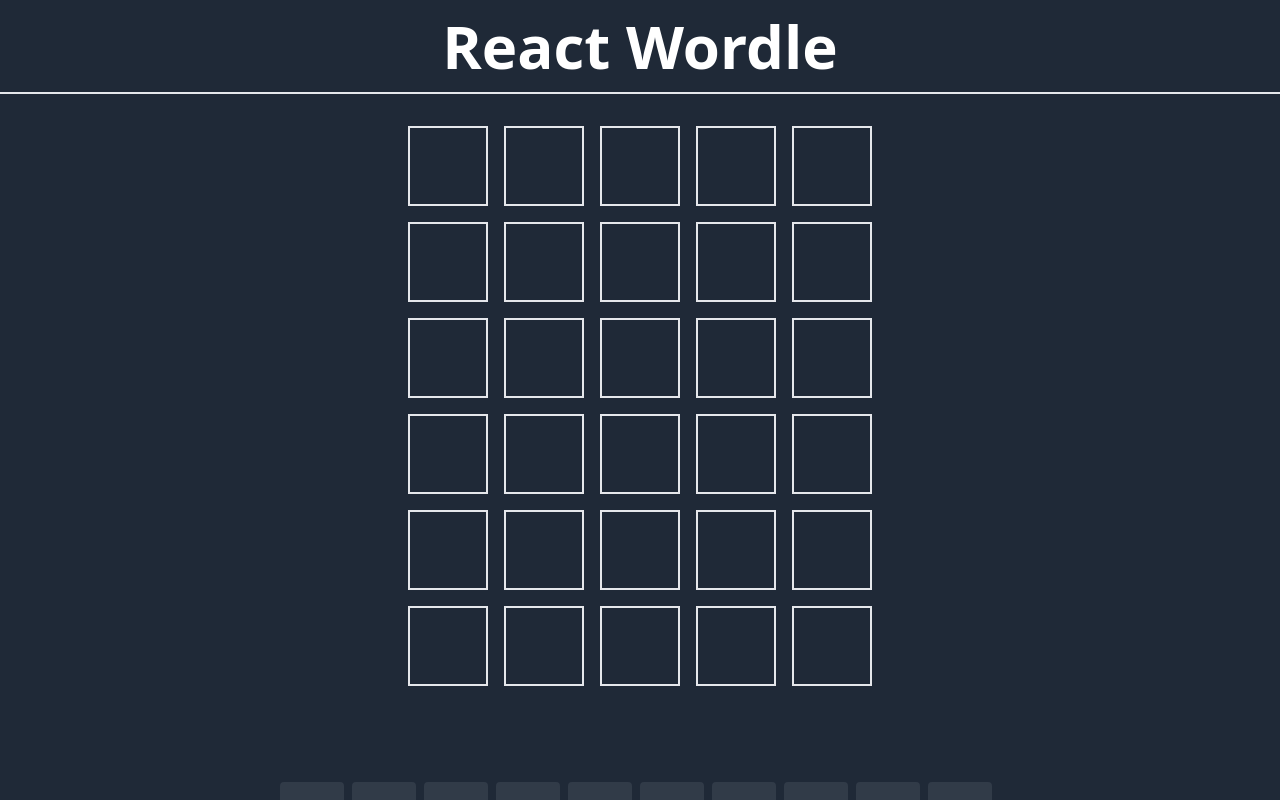
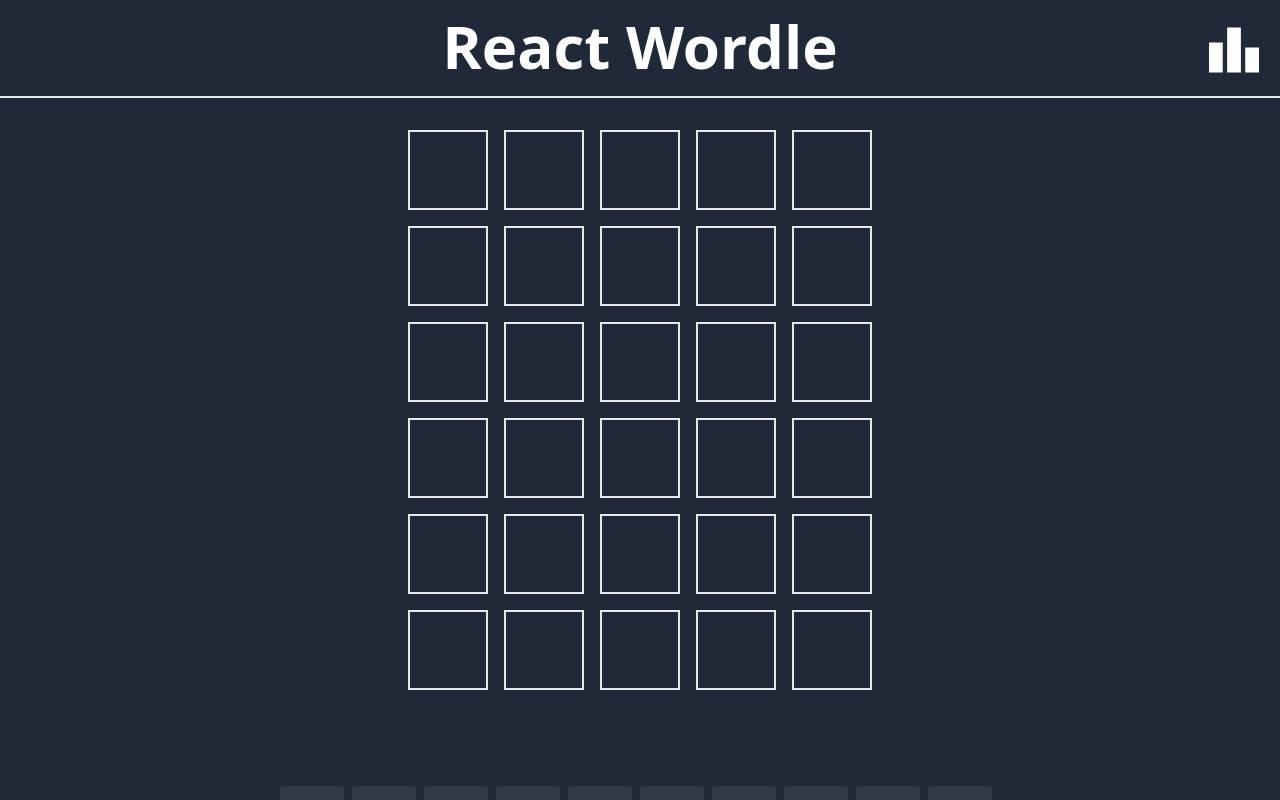
Before and after one commit to robivr/react-wordle, a React (Vite) app: page / in a window 1280 px wide. Shown: the top 800 px of the page. Built offline with nearby package versions, Linux system fonts and the light colour scheme.

Commit message:
added leaderboard icon to header to open modal

```diff
--- a/src/components/Header/Header.tsx
+++ b/src/components/Header/Header.tsx
@@ -1,9 +1,19 @@
 import React from 'react';
+import { MdLeaderboard } from 'react-icons/md';
 
-const Header = () => {
+interface HeaderProps {
+  openModal(): void;
+}
+
+const Header = (props: HeaderProps) => {
+  // <header className="w-full flex justify-center border-b-2 mb-4 p-2 font-extrabold text-white text-3xl lg:text-6xl lg:p-4">
   return (
-    <header className="w-full flex justify-center border-b-2 mb-4 p-2 font-extrabold text-white text-3xl lg:text-6xl lg:p-4">
-      <h1>React Wordle</h1>
+    <header className="w-full grid grid-cols-header border-b-2 mb-4 p-2 font-extrabold text-white text-3xl lg:text-6xl lg:p-4">
+      <h1 className="col-start-2 text-center">React Wordle</h1>
+      <MdLeaderboard
+        className="text-white mt-1 justify-self-end"
+        onClick={props.openModal}
+      />
     </header>
   );
 };
--- a/src/components/ReactWordle.tsx
+++ b/src/components/ReactWordle.tsx
@@ -221,6 +221,10 @@ const ReactWordle = () => {
     setShowModal(false);
   };
 
+  const handleModalOpen = () => {
+    setShowModal(true);
+  };
+
   const wordList = [];
 
   for (let i = 0; i < 6; i++) {
@@ -238,7 +242,7 @@ const ReactWordle = () => {
 
   return (
     <div className="flex flex-col items-center h-full min-h-screen">
-      <Header />
+      <Header openModal={handleModalOpen} />
       {toast !== '' && <ToastModal toast={toast} />}
       {gameOver === 1 && <h2 className="text-white text-3xl mb-4">You won</h2>}
       {gameOver === 2 && <h2 className="text-white text-3xl mb-4">You lost</h2>}
--- a/tailwind.config.cjs
+++ b/tailwind.config.cjs
@@ -11,6 +11,9 @@ module.exports = {
       fontSize: {
         tiny: ['0.25rem', '0.5rem'],
       },
+      gridTemplateColumns: {
+        header: '1fr 3fr 1fr',
+      },
     },
   },
   plugins: [],
```
